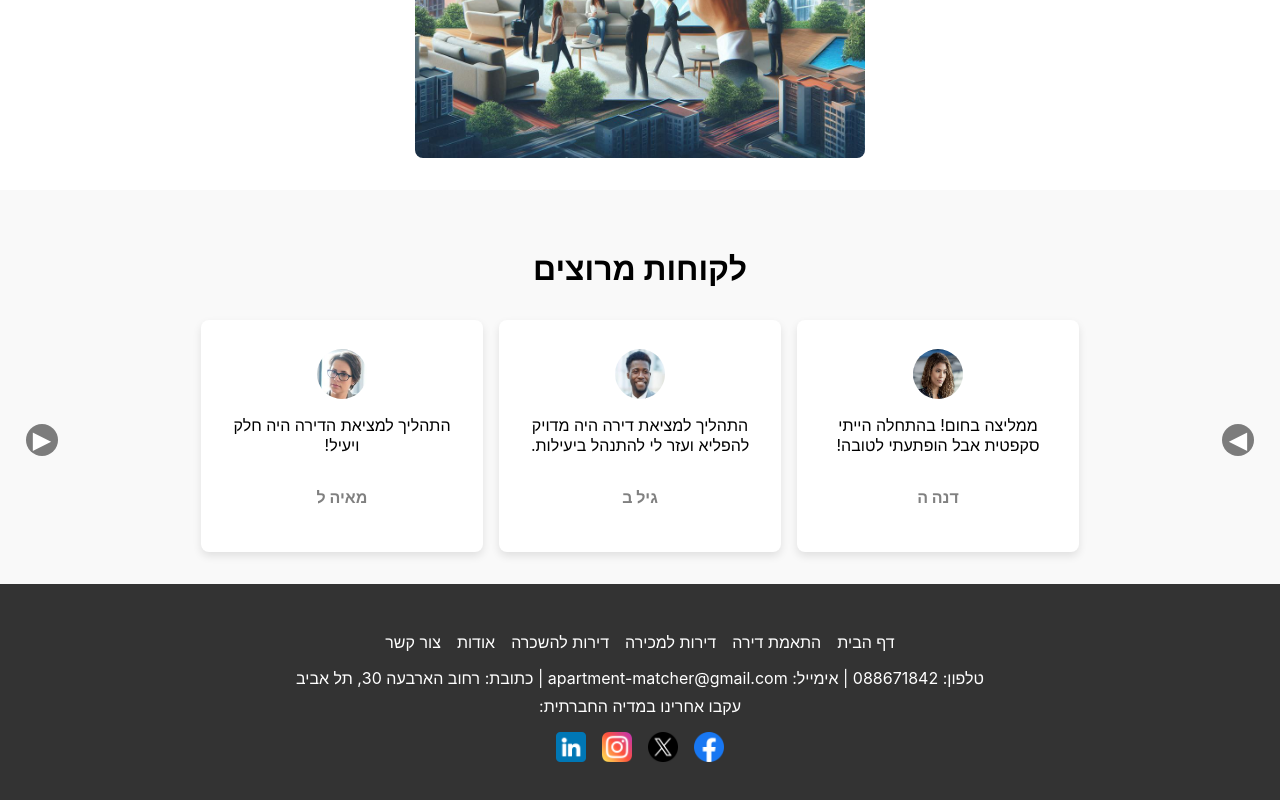
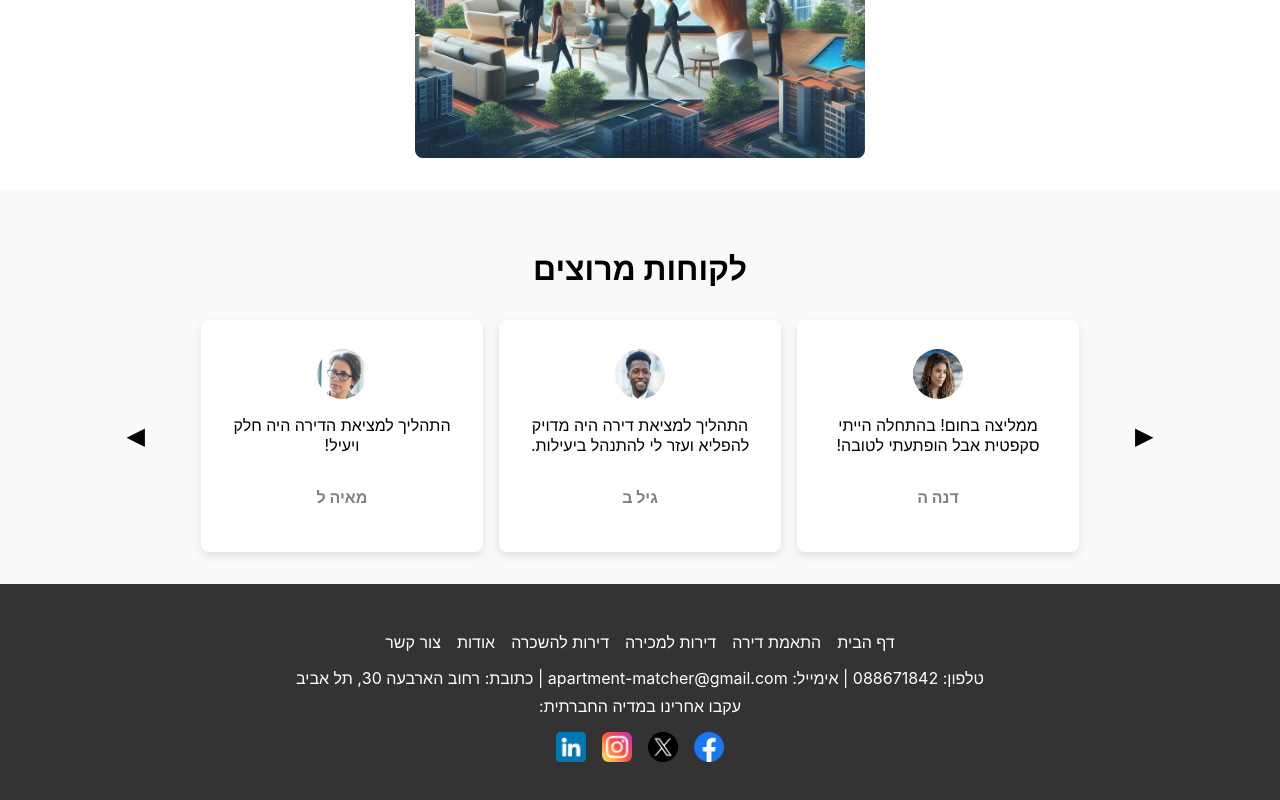
Before and after one commit to pazgu/Apartment_matcher, a React (Create React App) app in the folder frontend/: page / in a window 1280 px wide. Shown: the part 891-1691 px from the top of the page. Built offline with nearby package versions, Linux system fonts and the light colour scheme.

Commit message:
Refactored some code

```diff
--- a/frontend/src/components/ApartmentMinimalCard/ApartmentMinimalCard.css
+++ b/frontend/src/components/ApartmentMinimalCard/ApartmentMinimalCard.css
@@ -26,8 +26,3 @@
   padding: 0;
   margin: 0;
 }
-
-a {
-  color: inherit;
-  text-decoration: none;
-}
--- a/frontend/src/components/Footer/Footer.css
+++ b/frontend/src/components/Footer/Footer.css
@@ -19,15 +19,6 @@
   gap: 1rem;
 }
 
-.footer-links li {
-  font-size: 1rem;
-}
-
-.footer-links a {
-  text-decoration: none;
-  color: white;
-}
-
 .footer-links a:hover {
   text-decoration: underline;
 }
@@ -36,7 +27,7 @@
   margin: 0.5rem 0;
 }
 
-.social-icons img {
+.footer-social-icons img {
   width: 30px;
   height: 30px;
   padding: 0.5rem;
--- a/frontend/src/components/Footer/Footer.jsx
+++ b/frontend/src/components/Footer/Footer.jsx
@@ -34,7 +34,7 @@ const Footer = () => {
           הארבעה 30, תל אביב
         </p>
         <p>עקבו אחרינו במדיה החברתית:</p>
-        <div className="social-icons">
+        <div className="footer-social-icons">
           <a href="https://www.facebook.com">
             <img src={facebook} alt="Facebook" />
           </a>
--- a/frontend/src/components/Header/Header.css
+++ b/frontend/src/components/Header/Header.css
@@ -20,26 +20,26 @@
   cursor: pointer;
 }
 
-.logo-image {
+.header-logo-image {
   height: 50px;
   margin-right: 10px;
 }
 
-.navbar .nav-links {
+.header-navbar .header-nav-links {
   list-style: none;
   display: flex;
   gap: 1rem;
 }
 
-.navbar .nav-links li {
+.header-navbar .header-nav-links li {
   font-size: 1rem;
 }
 
-.navbar .nav-links a {
+.header-navbar .header-nav-links a {
   text-decoration: none;
   color: black;
 }
 
-.navbar .nav-links a:hover {
+.header-navbar .header-nav-links a:hover {
   text-decoration: underline;
 }
--- a/frontend/src/components/Header/Header.jsx
+++ b/frontend/src/components/Header/Header.jsx
@@ -8,8 +8,8 @@ const Header = () => {
 
   return (
     <header className="header">
-      <nav className="navbar">
-        <ul className="nav-links">
+      <nav className="header-navbar">
+        <ul className="header-nav-links">
           <li>
             <a href="/">דף הבית</a>
           </li>
@@ -32,7 +32,7 @@ const Header = () => {
       </nav>
       <div className="header-logo" onClick={() => navigate("/")}>
         <span>Apartment Matcher</span>
-        <img src={amlogo} alt="Company Logo" className="logo-image" />
+        <img src={amlogo} alt="Company Logo" className="header-logo-image" />
       </div>
     </header>
   );
--- a/frontend/src/components/ImagesCarousel/ImagesCarousel.css
+++ b/frontend/src/components/ImagesCarousel/ImagesCarousel.css
@@ -18,8 +18,8 @@
   height: auto;
 }
 
-.left-arrow,
-.right-arrow {
+.carousel-left-arrow,
+.carousel-right-arrow {
   display: flex;
   align-items: center;
   justify-content: center;
@@ -34,19 +34,15 @@
   z-index: 1;
 }
 
-.left-arrow {
+.carousel-left-arrow {
   right: 10px;
 }
 
-.right-arrow {
+.carousel-right-arrow {
   left: 10px;
 }
 
-.left-arrow:hover,
-.right-arrow:hover {
+.carousel-left-arrow:hover,
+.carousel-right-arrow:hover {
   background-color: rgba(0, 0, 0, 0.8);
 }
-
-.hidden {
-  visibility: hidden;
-}
--- a/frontend/src/components/ImagesCarousel/ImagesCarousel.jsx
+++ b/frontend/src/components/ImagesCarousel/ImagesCarousel.jsx
@@ -32,13 +32,13 @@ const ImagesCarousel = ({ images }) => {
           />
         </div>
         <button
-          className={`left-arrow ${images.length <= 1 && "hidden"}`}
+          className={`carousel-left-arrow ${images.length <= 1 && "hidden"}`}
           onClick={goToPrevious}
         >
           &lt;
         </button>
         <button
-          className={`right-arrow ${images.length <= 1 && "hidden"}`}
+          className={`carousel-right-arrow ${images.length <= 1 && "hidden"}`}
           onClick={goToNext}
         >
           &gt;
--- a/frontend/src/index.css
+++ b/frontend/src/index.css
@@ -6,3 +6,12 @@ body {
   -webkit-font-smoothing: antialiased;
   -moz-osx-font-smoothing: grayscale;
 }
+
+a {
+  color: inherit;
+  text-decoration: none;
+}
+
+.hidden {
+  visibility: hidden;
+}
--- a/frontend/src/pages/ContactPage/ContactPage.css
+++ b/frontend/src/pages/ContactPage/ContactPage.css
@@ -17,24 +17,24 @@
   text-decoration: underline;
 }
 
-.social-media {
+.contact-social-media {
   margin: 20px 0;
 }
 
-.social-media a {
+.contact-social-media a {
   margin: 0 10px;
 }
 
-.social-media img {
+.contact-social-media img {
   width: 30px;
   height: 30px;
 }
 
-.map-container {
+.contact-map-container {
   margin: 20px 0;
 }
 
-.map-container iframe {
+.contact-map-container iframe {
   width: 100%;
   height: 450px;
   border: none;
--- a/frontend/src/pages/ContactPage/ContactPage.jsx
+++ b/frontend/src/pages/ContactPage/ContactPage.jsx
@@ -20,7 +20,7 @@ const Contact = () => {
         <p>כתובת: רחוב הארבעה 30, תל אביב</p>
       </div>
       <h3>עקבו אחרינו במדיה החברתית:</h3>
-      <div className="social-media">
+      <div className="contact-social-media">
         <a href="https://www.facebook.com">
           <img src={facebook} alt="Facebook" />
         </a>
@@ -34,7 +34,7 @@ const Contact = () => {
           <img src={linkedin} alt="Linkedin" />
         </a>
       </div>
-      <div className="map-container">
+      <div className="contact-map-container">
         <iframe
           src="https://www.google.com/maps/embed?pb=!1m18!1m12!1m3!1d3381.7707987878663!2d34.77988761515664!3d32.07314032615145!2m3!1f0!2f0!3f0!3m2!1i1024!2i768!4f13.1!3m3!1m2!1s0x151d4b76d3e7be6b%3A0x7d55d4d1b9458482!2sHaArba&#39;a%2030%2C%20Tel%20Aviv-Yafo!5e0!3m2!1sen!2sil!4v1638091328390!5m2!1sen!2sil"
           width="600"
--- a/frontend/src/pages/HomePage/HomePage.css
+++ b/frontend/src/pages/HomePage/HomePage.css
@@ -99,14 +99,23 @@
 .arrow {
   background-color: transparent;
   font-size: 1.5rem;
-  position: absolute;
-  top: 45%;
+  border: unset;
+  /* position: absolute; */
+  /* top: 45%; */
+}
+
+.arrow:hover {
+  cursor: pointer;
+}
+
+.arrow:active {
+  opacity: 0.5;
 }
 
 .left-arrow {
-  margin-left: 150px;
+  margin-left: 50px;
 }
 
 .right-arrow {
-  margin-right: 150px;
+  margin-right: 50px;
 }
--- a/frontend/src/pages/HomePage/HomePage.jsx
+++ b/frontend/src/pages/HomePage/HomePage.jsx
@@ -81,7 +81,7 @@ const Home = () => {
         <h2>לקוחות מרוצים</h2>
         <div className="reviews-container">
           <button className="arrow left-arrow" onClick={handlePrev}>
-            ◀
+            ▶
           </button>
           <div className="review-cards">
             {reviews
@@ -95,7 +95,7 @@ const Home = () => {
               ))}
           </div>
           <button className="arrow right-arrow" onClick={handleNext}>
-            ▶
+            ◀
           </button>
         </div>
       </section>
```
